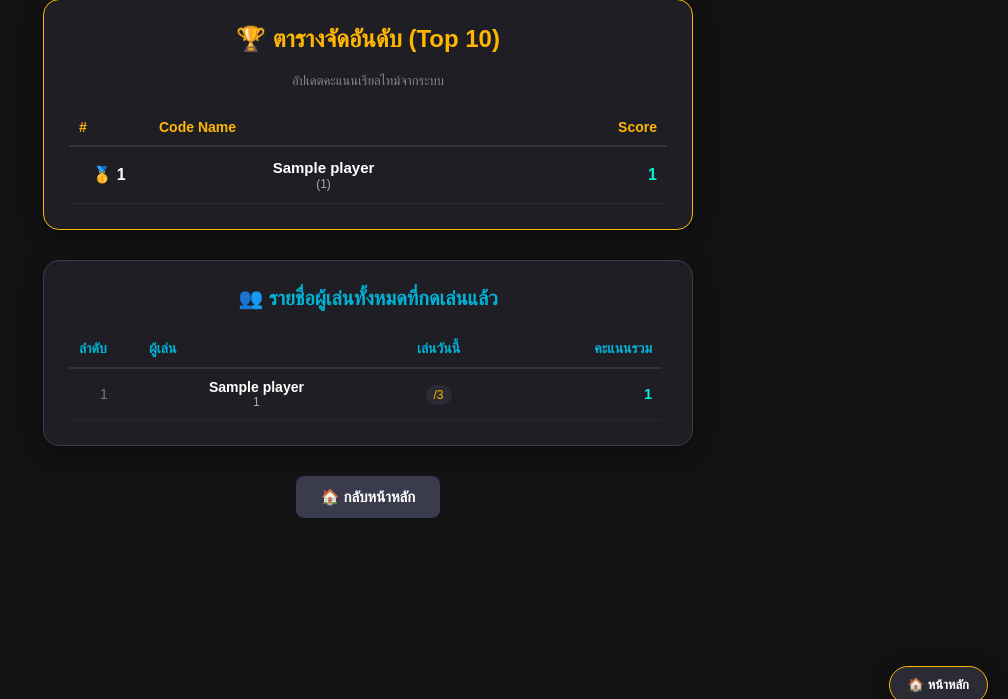
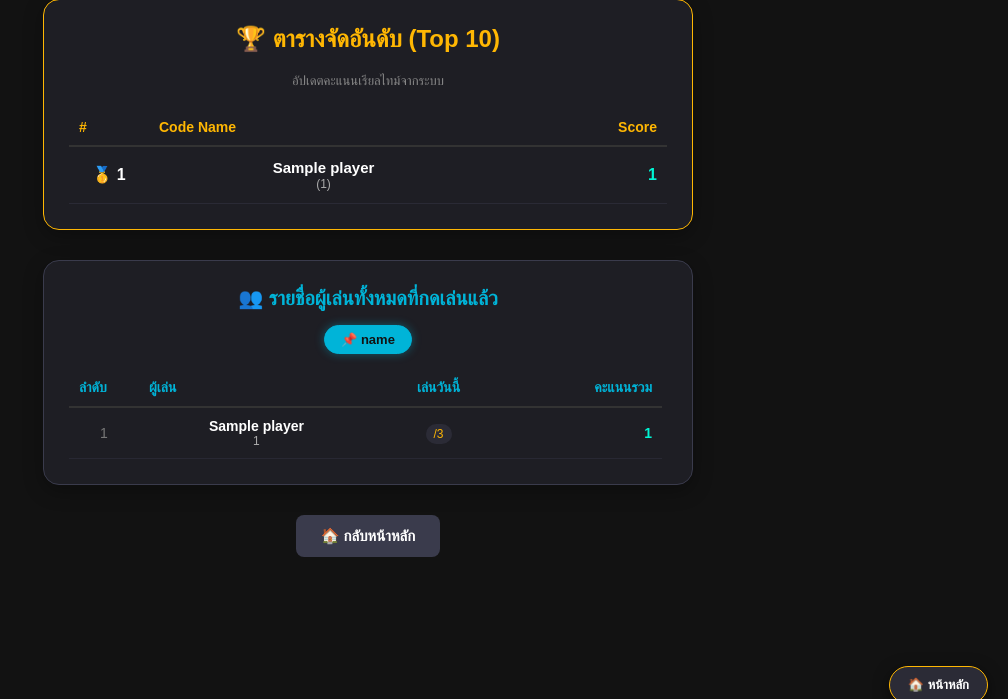
Before and after one commit to WRMG001/CardGame, a Flask app: template templates/ranking.html in a window 1280 px wide. Shown: the part 71-770 px from the top of the page, without its empty margins (272-1280 px from the left). Run offline with Flask 3, Linux system fonts and the light colour scheme; the template is opened without the code that fills it: most values are stand-ins (such as "Sample title", 1, 10 or a date in 2020).

Commit message:
Update ranking.html

```diff
--- a/templates/ranking.html
+++ b/templates/ranking.html
@@ -3,7 +3,7 @@
 {% block content %}
 <div style="max-width: 650px; margin: 30px auto 80px auto; color: #fff; font-family: 'Kanit', sans-serif;">
 
-  <!-- Section 1: Top 10 Leaderboard -->
+  <!-- Section 1: Top 10 Leaderboard (ตัด Admin ออกแล้ว) -->
   <div style="background: #1e1e24; border-radius: 16px; padding: 25px; border: 1px solid #ffb703; margin-bottom: 30px; box-shadow: 0 6px 20px rgba(0,0,0,0.3);">
     <h2 style="text-align: center; color: #ffb703; margin-top: 0; font-size: 24px;">🏆 ตารางจัดอันดับ (Top 10)</h2>
     <p style="text-align: center; color: #888; font-size: 13px; margin-bottom: 20px;">อัปเดตคะแนนเรียลไทม์จากระบบ</p>
@@ -26,9 +26,8 @@
               {% else %}{{ loop.index }}{% endif %}
             </td>
             <td style="padding: 12px 10px;">
-              <!-- 🔧 แก้ไขจุดนี้: เช็กทั้ง player_name และ name เพื่อความชัวร์ -->
               <span style="font-weight: bold; font-size: 15px; color: #ffffff;">
-                {{ player.player_name or player.name or 'ผู้เล่น' }}
+                {{ player.code_name or player.player_name or player.name or 'ผู้เล่น' }}
               </span>
               <span style="color: #aaaaaa; font-size: 12px; display: block;">({{ player.player_id }})</span>
             </td>
@@ -41,12 +40,23 @@
     </table>
   </div>
 
-  <!-- Section 2: รายชื่อผู้เล่นทั้งหมด (จำกัดความสูง เลื่อนดูในกรอบ) -->
+  <!-- Section 2: รายชื่อผู้เล่นทั้งหมด แยกตามชีต / Role -->
   <div style="background: #1e1e24; border-radius: 16px; padding: 25px; border: 1px solid #3a3b4c; box-shadow: 0 6px 20px rgba(0,0,0,0.3);">
-    <h3 style="text-align: center; color: #00b4d8; margin-top: 0; font-size: 20px;">👥 รายชื่อผู้เล่นทั้งหมดที่กดเล่นแล้ว</h3>
+    <h3 style="text-align: center; color: #00b4d8; margin-top: 0; font-size: 20px; margin-bottom: 15px;">👥 รายชื่อผู้เล่นทั้งหมดที่กดเล่นแล้ว</h3>
 
-    <!-- กรอบเลื่อนรายชื่อ -->
-    <div style="max-height: 420px; overflow-y: auto; padding-right: 5px; margin-top: 15px;">
+    <!-- ปุ่มเลือกแท็บสลับชีต/กลุ่ม -->
+    <div style="display: flex; justify-content: center; gap: 10px; margin-bottom: 15px; flex-wrap: wrap;">
+      {% for sheet_name in grouped_players.keys() %}
+        <button class="sheet-tab-btn {% if loop.first %}active{% endif %}" onclick="switchSheetTab(event, 'sheet-tab-{{ loop.index }}')">
+          📌 {{ sheet_name }}
+        </button>
+      {% endfor %}
+    </div>
+
+    <!-- กรอบแสดงผลข้อมูลของแต่ละชีต -->
+    {% for sheet_name, players in grouped_players.items() %}
+      <div id="sheet-tab-{{ loop.index }}" class="sheet-tab-content" style="{% if not loop.first %}display: none;{% endif %}">
+        <div style="max-height: 420px; overflow-y: auto; padding-right: 5px;">
           <table style="width: 100%; border-collapse: collapse; font-size: 14px;">
             <thead style="position: sticky; top: 0; background: #1e1e24; z-index: 2;">
               <tr style="border-bottom: 2px solid #333; color: #00b4d8; text-align: left;">
@@ -57,13 +67,12 @@
               </tr>
             </thead>
             <tbody>
-          {% for p in all_players %}
+              {% for p in players %}
                 <tr style="border-bottom: 1px solid #282833; {% if p.player_id == session.get('player_id') %}background: #253342;{% endif %}">
                   <td style="padding: 10px; color: #777;">{{ loop.index }}</td>
                   <td style="padding: 10px;">
-                <!-- 🔧 แก้ไขจุดนี้เช่นกัน -->
                     <span style="font-weight: bold; color: #ffffff;">
-                  {{ p.player_name or p.name or 'ผู้เล่น' }}
+                      {{ p.code_name or p.player_name or p.name or 'ผู้เล่น' }}
                     </span>
                     <span style="color: #aaaaaa; font-size: 12px; display: block;">{{ p.player_id }}</span>
                   </td>
@@ -81,8 +90,11 @@
           </table>
         </div>
       </div>
+    {% endfor %}
 
-  <!-- ปุ่มกลับหน้าหลักแบบปกติ (ด้านล่างสุด) -->
+  </div>
+
+  <!-- ปุ่มกลับหน้าหลักแบบปกติ -->
   <div style="text-align: center; margin-top: 30px;">
     <a href="/home" style="text-decoration: none;">
       <button style="padding: 12px 25px; background: #3a3b4c; color: white; border: none; border-radius: 8px; cursor: pointer; font-weight: bold; font-size: 15px;">
@@ -99,4 +111,41 @@
     🏠 หน้าหลัก
   </button>
 </a>
+
+<style>
+  .sheet-tab-btn {
+    background: #2b2b36;
+    color: #aaaaaa;
+    border: 1px solid #3a3b4c;
+    padding: 6px 16px;
+    border-radius: 20px;
+    cursor: pointer;
+    font-size: 13px;
+    font-weight: bold;
+    transition: all 0.2s ease;
+  }
+  .sheet-tab-btn:hover {
+    color: #ffffff;
+    border-color: #00b4d8;
+  }
+  .sheet-tab-btn.active {
+    background: #00b4d8;
+    color: #121212;
+    border-color: #00b4d8;
+    box-shadow: 0 0 10px rgba(0, 180, 216, 0.4);
+  }
+</style>
+
+<script>
+  function switchSheetTab(evt, tabId) {
+    const contents = document.querySelectorAll('.sheet-tab-content');
+    contents.forEach(c => c.style.display = 'none');
+
+    const buttons = document.querySelectorAll('.sheet-tab-btn');
+    buttons.forEach(b => b.classList.remove('active'));
+
+    document.getElementById(tabId).style.display = 'block';
+    evt.currentTarget.classList.add('active');
+  }
+</script>
 {% endblock %}
```
Lines whose indentation alone changed are shown as unchanged.
